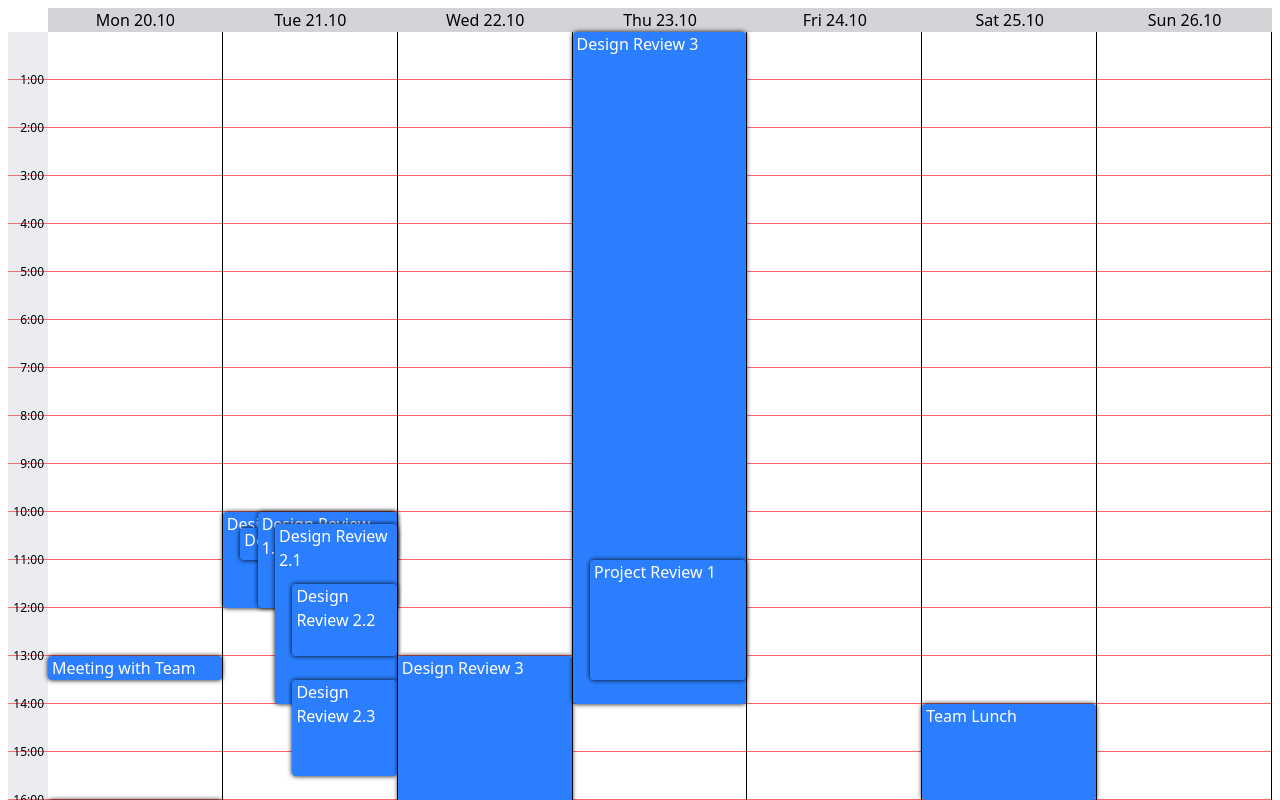
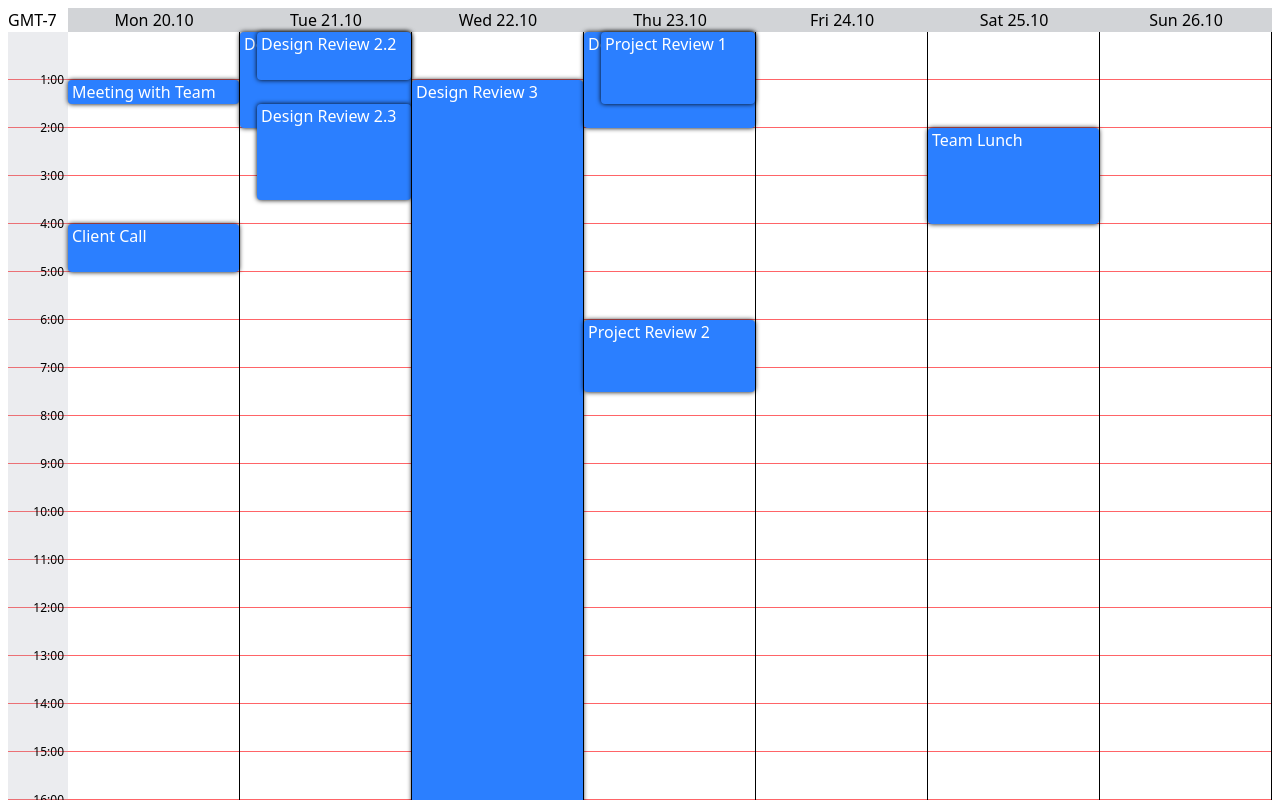
Before and after one commit to diyorbek/calendar-demo, a React (Vite) app: page / in a window 1280 px wide. Shown: the top 800 px of the page. Built offline with nearby package versions, Linux system fonts and the light colour scheme.

Commit message:
fix multi day event card split algo

```diff
--- a/src/App.tsx
+++ b/src/App.tsx
@@ -13,7 +13,7 @@ import {
 dayjs.extend(minMax);
 dayjs.extend(utc);
 dayjs.extend(timezone);
-const LOCAL_TIMEZONE = 'Asia/Tashkent'; // needs dayjs wrapper to make it consistent
+const LOCAL_TIMEZONE = 'America/Mazatlan'; // needs dayjs wrapper to make it consistent
 
 const currentWeekStart = getWeekStart(new Date(), LOCAL_TIMEZONE);
 const currentWeekEvents = getLocalEventsForWeek(
@@ -26,8 +26,11 @@ const currentWeekDayEvents = createWeekDayEvents(
   currentWeekStart,
   LOCAL_TIMEZONE
 );
+
 const currentWeek = [...Array(7)].map((_, i) => currentWeekStart.add(i, 'day'));
 const dayLabels = currentWeek.map((day) => day.format('ddd DD.MM'));
+const timezoneOffset = dayjs.tz(new Date(), LOCAL_TIMEZONE).utcOffset() / 60;
+const timezoneLabel = `GMT${timezoneOffset >= 0 ? '+' : ''}${timezoneOffset}`;
 
 export function App() {
   return (
@@ -57,8 +60,10 @@ function WeekView({ days, weekEvents, timezone }: WeekViewProps) {
   return (
     <div className="flex-1 flex flex-col">
       {/* days header */}
-      <div className="flex sticky top-0 bg-gray-800/20 z-10">
-        <div className="sticky left-0 bg-white w-[40px] shrink-0 z-1"></div>
+      <div className="flex sticky top-0 bg-gray-800/20 z-20">
+        <div className="sticky left-0 bg-white w-[60px] shrink-0 z-1">
+          {timezoneLabel}
+        </div>
         <div className="flex-1 flex">
           {days.map((day, i) => (
             <div key={i} className="flex-1 min-w-[120px] text-center">
@@ -81,11 +86,11 @@ function WeekView({ days, weekEvents, timezone }: WeekViewProps) {
         </div>
 
         {/* hours column */}
-        <div className="flex flex-col sticky left-0 w-[40px] bg-gray-400/20">
+        <div className="flex flex-col sticky left-0 w-[60px] z-10 bg-gray-400/20">
           {[...Array(24)].map((_, i) => (
             <div key={i} className="min-h-12">
               {i !== 0 && (
-                <div className="-mt-2 w-[40px] pr-1 text-xs text-right">
+                <div className="-mt-2 w-[60px] pr-1 text-xs text-right">
                   {i}:00
                 </div>
               )}
@@ -93,7 +98,7 @@ function WeekView({ days, weekEvents, timezone }: WeekViewProps) {
           ))}
         </div>
 
-        <div className="flex-1 flex isolate">
+        <div className="flex-1 flex">
           {weekEvents.map((dayEvents, i) => (
             <div key={i} className="relative flex-1 border-r min-w-[120px]">
               <DayColumn events={dayEvents} timezone={timezone} />
--- a/src/helpers.ts
+++ b/src/helpers.ts
@@ -53,7 +53,7 @@ export function createWeekDayEvents(
     const eventEnd = dayjs.tz(event.localEnd, localTimezone);
     const dayIndex = eventStart.diff(localWeekStart, 'day');
 
-    if (eventEnd.diff(eventStart, 'day') > 0) {
+    if (eventStart.day() !== eventEnd.day()) {
       // Multi-day event, split it
       const endOfStartDay = eventStart.endOf('day');
       weekDayEvents[dayIndex].push({
```
